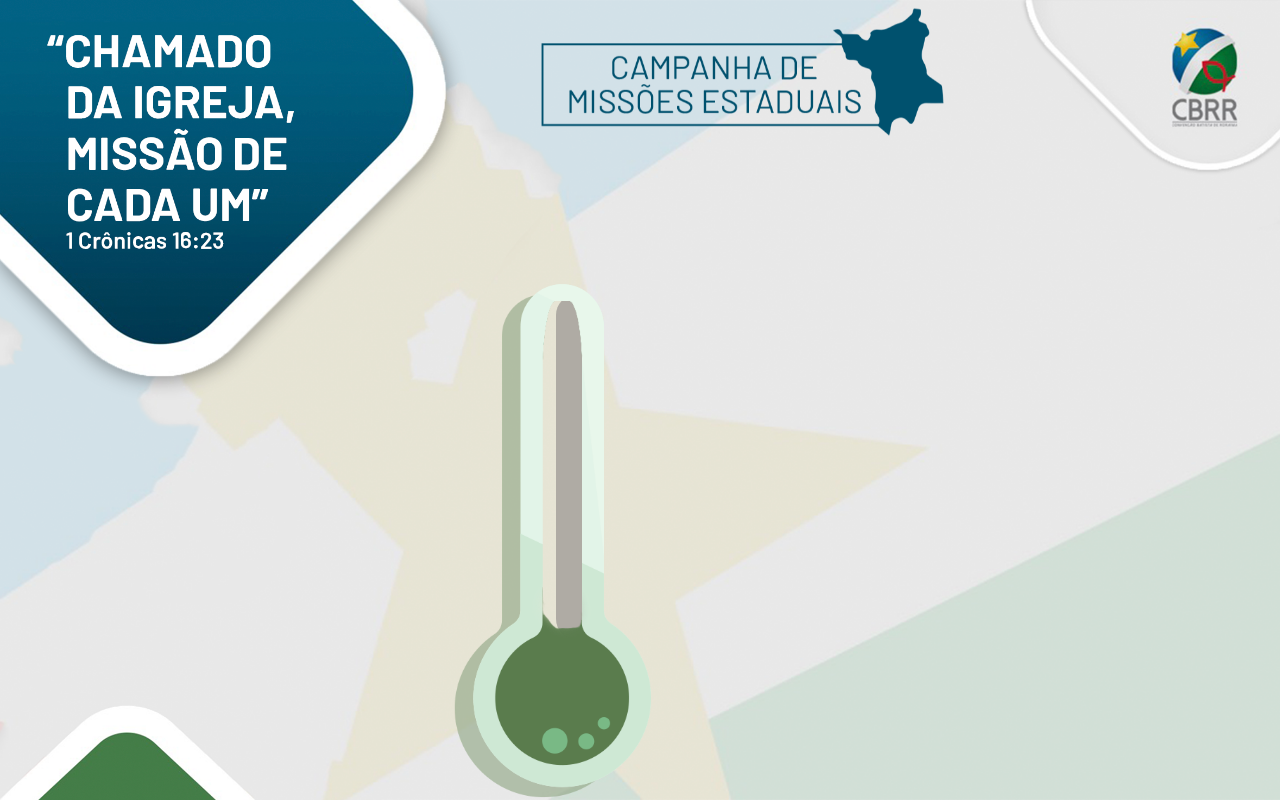
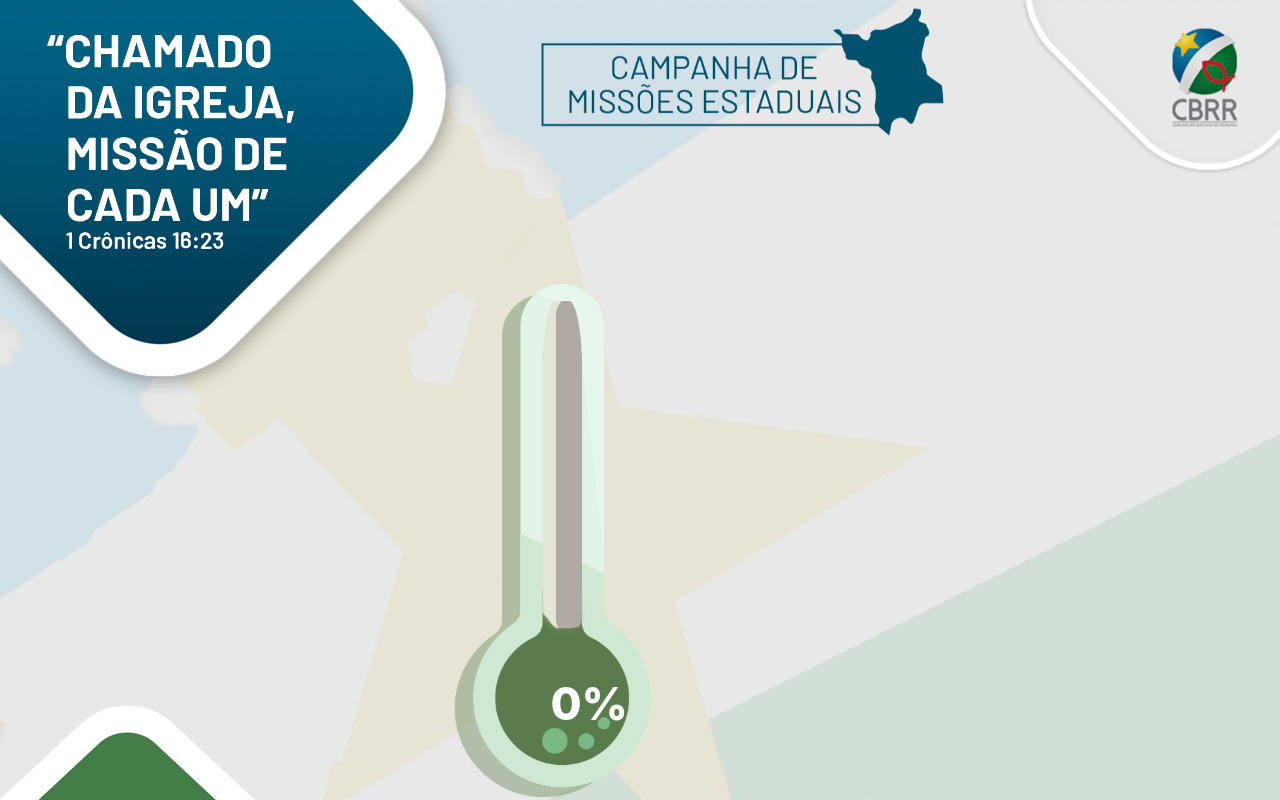
Before and after one commit to felipey2010/campanha-missoes-julho, a React (Create React App) app: page / in a window 1280 px wide. Both pictures are taken after a click on the button "Mostrar Alvo". Built offline with nearby package versions, Linux system fonts and the light colour scheme.

Commit message:
added percentage

```diff
--- a/src/App.js
+++ b/src/App.js
@@ -96,6 +96,11 @@ export default function App() {
               </div>
             </div>
           </Fade>
+          {showReading && (
+            <div className="percentage">
+              <h2>0%</h2>
+            </div>
+          )}
         </>
       )}
     </div>
--- a/src/css/App.css
+++ b/src/css/App.css
@@ -59,6 +59,18 @@
   position: absolute;
   bottom: 0;
   left: 45%;
+}
+
+.percentage {
+  position: absolute;
+  bottom: 4vh;
+  left: 43%;
+}
+
+.percentage h2 {
+  color: white;
+  font-weight: 800;
+  font-size: 45px;
 }
 
 .middle img {
```
